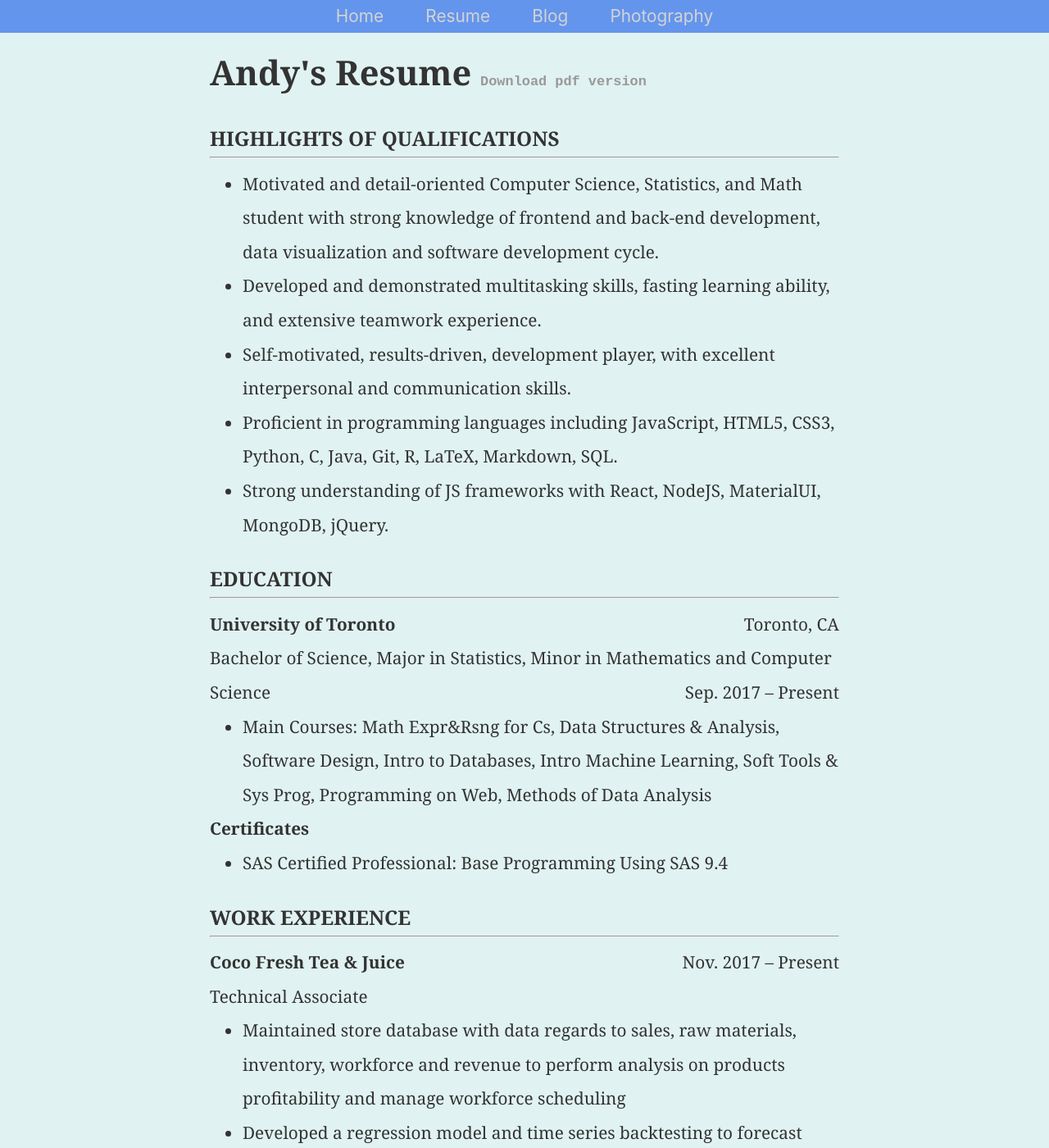
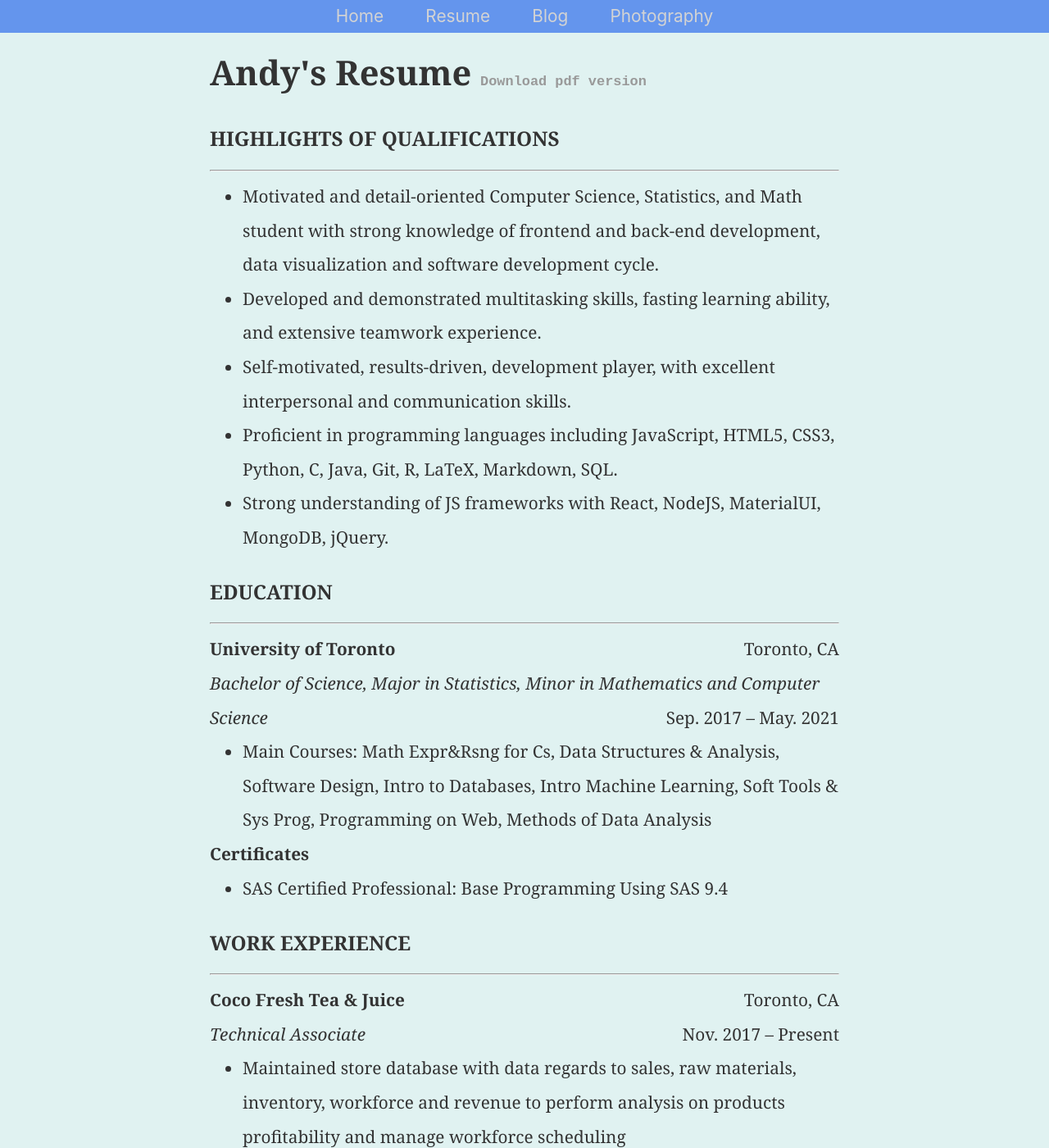
Before and after one commit to Andy8647/Andy8647.github.io, a Jekyll site: the page built from cv/index.html, in a window 1280 px wide and 1400 px high. Shown: the whole window at 82% size. Built offline with Jekyll 4.4.1, drawn with Linux system fonts in a browser that asks for light colours; comment, search, counter and statistics services are not loaded.

Commit message:
update cv

```diff
--- a/css/styles.css
+++ b/css/styles.css
@@ -98,7 +98,7 @@ ul.posts li a {
 }
 
 hr {
-  margin-top: -3%;
+  margin-top: -1%;
 }
 
 .skillList {
--- a/cv/index.html
+++ b/cv/index.html
@@ -40,9 +40,11 @@ title: Andy's Resume
 <hr />
 <strong>University of Toronto</strong> <span class="right">Toronto, CA</span>
 <br />
-Bachelor of Science, Major in Statistics, Minor in Mathematics and Computer
-Science
-<span class="right">Sep. 2017 – Present</span>
+<i
+  >Bachelor of Science, Major in Statistics, Minor in Mathematics and Computer
+  Science</i
+>
+<span class="right">Sep. 2017 – May. 2021</span>
 <ul class="skillList">
   <li>
     Main Courses: Math Expr&Rsng for Cs, Data Structures & Analysis, Software
@@ -57,9 +59,9 @@ Science
 
 <h3>WORK EXPERIENCE</h3>
 <hr />
-<strong>Coco Fresh Tea & Juice</strong>
-<span class="right">Nov. 2017 – Present</span><br />
-Technical Associate
+<strong>Coco Fresh Tea & Juice</strong> <span class="right">Toronto, CA</span
+><br />
+<i>Technical Associate</i> <span class="right">Nov. 2017 – Present</span>
 <ul class="skillList">
   <li>
     Maintained store database with data regards to sales, raw materials,
```
